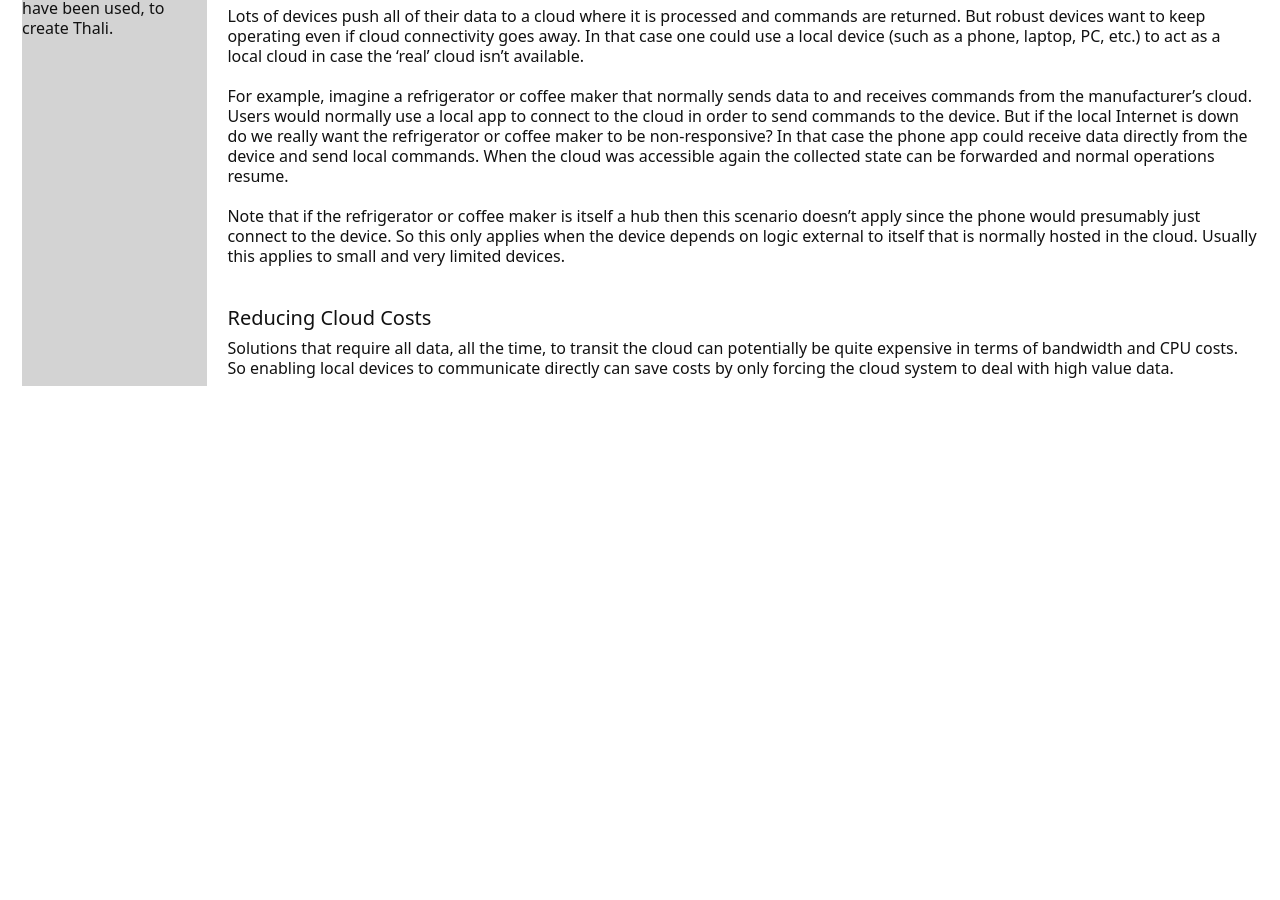
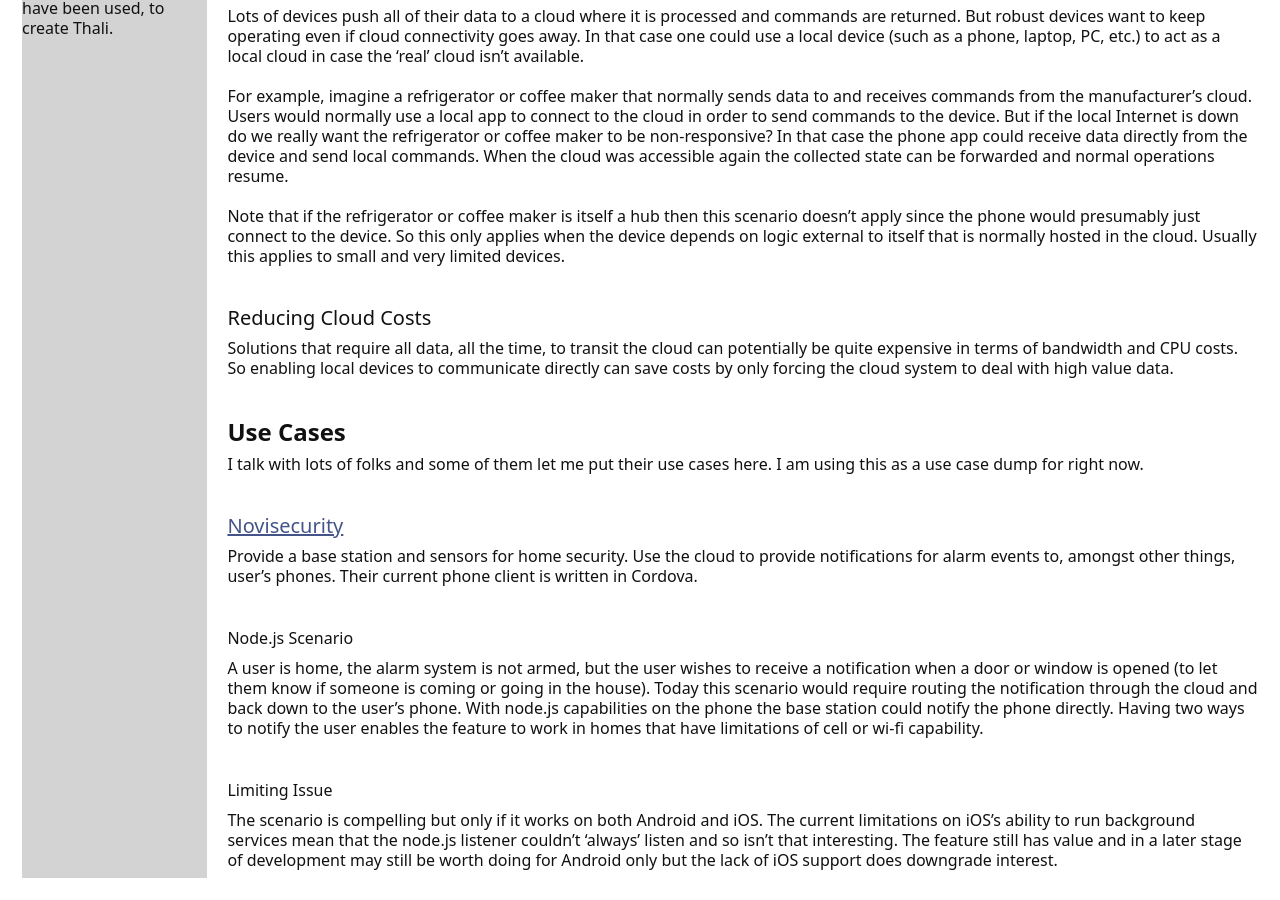
Before and after one commit to thaliproject/thali, a Jekyll site: the page built from nodeondevices.md, in a window 1280 px wide and 900 px high, scrolled down 920 px. Built offline with Jekyll 4.4.1, drawn with Linux system fonts in a browser that asks for light colours; Markdown is read by kramdown in place of the engine named in the settings; before the commit the page ends 1328 px from its top, so only the background shows below that.

Commit message:
Update nodeondevices.md

```diff
--- a/nodeondevices.md
+++ b/nodeondevices.md
@@ -30,3 +30,13 @@ Note that if the refrigerator or coffee maker is itself a hub then this scenario
 
 ## Reducing Cloud Costs
 Solutions that require all data, all the time, to transit the cloud can potentially be quite expensive in terms of bandwidth and CPU costs. So enabling local devices to communicate directly can save costs by only forcing the cloud system to deal with high value data.
+
+# Use Cases
+I talk with lots of folks and some of them let me put their use cases here. I am using this as a use case dump for right now.
+
+## [Novisecurity](http://www.novisecurity.com/#home)
+Provide a base station and sensors for home security. Use the cloud to provide notifications for alarm events to, amongst other things, user’s phones. Their current phone client is written in Cordova.
+### Node.js Scenario
+A user is home, the alarm system is not armed, but the user wishes to receive a notification when a door or window is opened (to let them know if someone is coming or going in the house). Today this scenario would require routing the notification through the cloud and back down to the user’s phone. With node.js capabilities on the phone the base station could notify the phone directly. Having two ways to notify the user enables the feature to work in homes that have limitations of cell or wi-fi capability.
+### Limiting Issue
+The scenario is compelling but only if it works on both Android and iOS. The current limitations on iOS’s ability to run background services mean that the node.js listener couldn’t ‘always’ listen and so isn’t that interesting. The feature still has value and in a later stage of development may still be worth doing for Android only but the lack of iOS support does downgrade interest.
```
